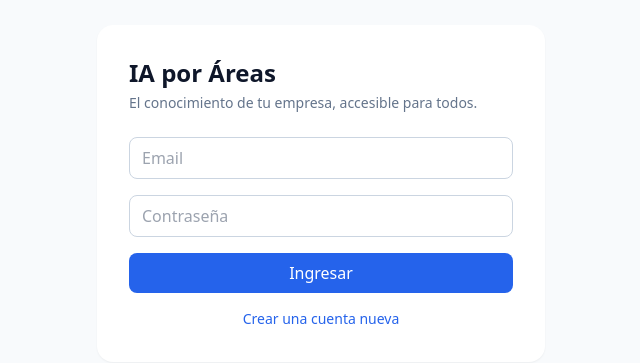
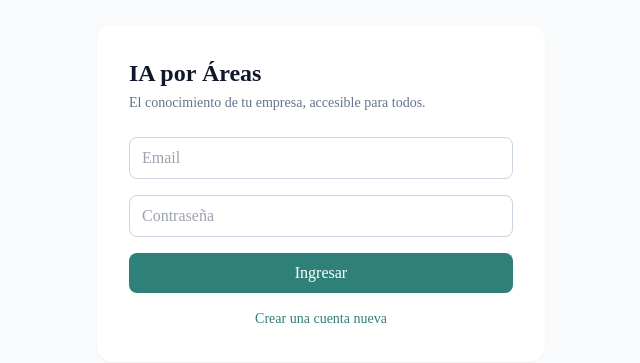
Before and after one commit to mirandaignacio393-rgb/Maipu_Trab, a Next.js app in the folder frontend/: page /login in a window 1280 px wide. Shown: the part 207-570 px from the top of the page, without its empty margins (319-959 px from the left). Built offline with nearby package versions, Linux system fonts and the light colour scheme; no server answers.

Commit message:
feat(frontend): nueva paleta de marca (Nucleo) y sombras suaves

```diff
--- a/frontend/tailwind.config.ts
+++ b/frontend/tailwind.config.ts
@@ -8,10 +8,46 @@ const config: Config = {
   theme: {
     extend: {
       colors: {
+        ink: {
+          50: "#f6f6f4",
+          100: "#eeeeea",
+          200: "#d9d9d1",
+          300: "#b8b8ab",
+          400: "#8f8f7f",
+          500: "#6b6b5c",
+          600: "#4a4a3e",
+          700: "#33332a",
+          800: "#22221c",
+          900: "#161611",
+          950: "#0d0d0a",
+        },
         brand: {
-          DEFAULT: "#2563eb",
-          dark: "#1d4ed8",
+          50: "#eef7f6",
+          100: "#d3ebe8",
+          200: "#a7d7d1",
+          300: "#78bfb6",
+          400: "#4b9f94",
+          500: "#2f8078",
+          600: "#236862",
+          700: "#1c534f",
+          800: "#173f3d",
+          900: "#123030",
+          DEFAULT: "#2f8078",
+          dark: "#1c534f",
         },
+        accent: {
+          DEFAULT: "#d97a3f",
+          light: "#f0b384",
+          dark: "#b3602c",
+        },
+      },
+      fontFamily: {
+        display: ["var(--font-display)", "ui-sans-serif", "system-ui"],
+        sans: ["var(--font-sans)", "ui-sans-serif", "system-ui"],
+      },
+      boxShadow: {
+        soft: "0 1px 2px 0 rgb(22 22 17 / 0.04), 0 4px 16px -4px rgb(22 22 17 / 0.08)",
+        card: "0 1px 3px 0 rgb(22 22 17 / 0.06), 0 8px 24px -8px rgb(22 22 17 / 0.10)",
       },
     },
   },
```
